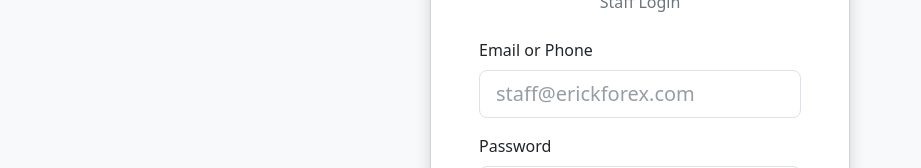
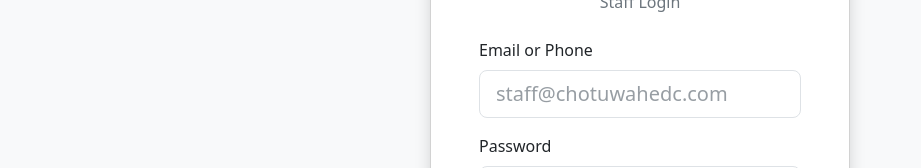
Before and after one commit to Netlity/erick-forex-app, a React (Vite) app: page /login in a window 1280 px wide. Shown: the part 244-412 px from the top of the page, without its empty margins (0-921 px from the left). Built offline with nearby package versions, Linux system fonts and the light colour scheme.

Commit message:
Eliminated a mysterious X letter at the bottom right of the screen

```diff
--- a/src/context/ThemeContext.jsx
+++ b/src/context/ThemeContext.jsx
@@ -31,7 +31,7 @@ export function ThemeProvider({ children }) {
 
   return (
     <ThemeContext.Provider value={{ theme, toggleTheme }}>
-      {children}X
+      {children}
     </ThemeContext.Provider>
   );
 }
--- a/src/pages/Login.jsx
+++ b/src/pages/Login.jsx
@@ -25,7 +25,7 @@ export default function Login() {
           <form>
             <div className="mb-3">
               <label className="form-label">Email or Phone</label>
-              <input type="text" className="form-control form-control-lg" placeholder="staff@erickforex.com" />
+              <input type="text" className="form-control form-control-lg" placeholder="staff@chotuwahedc.com" />
             </div>
             <div className="mb-3">
               <label className="form-label">Password</label>
--- a/src/pages/SendFunds.jsx
+++ b/src/pages/SendFunds.jsx
@@ -179,7 +179,7 @@ export default function SendFunds() {
                     <div className="form-group">
                       <label className="form-label fw-semibold">Send From Wallet</label>
                       <select className="form-select form-select-lg">
-                        {wallets.map(w => <option key={w.id} key={w.id}>{w.name} - Bal: {w.balance.toLocaleString()}</option>)}
+                        {wallets.map(w => <option key={w.id}>{w.name} - Bal: {w.balance.toLocaleString()}</option>)}
                       </select>
                     </div>
                   </div>
```
